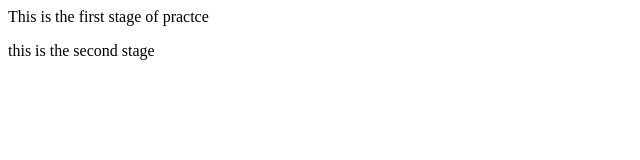
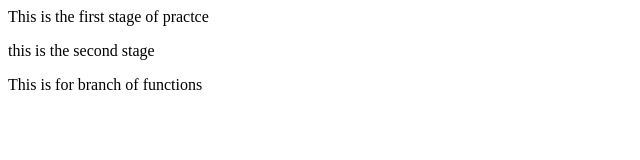
Before and after one commit to Nasir-03/practice, a plain HTML site: page index.html in a window 1280 px wide. Shown: the whole page, without its empty margins (0-640 px from the left). Drawn offline with Linux system fonts and the light colour scheme.

Commit message:
Add Function2

```diff
--- a/index.html
+++ b/index.html
@@ -1,2 +1,4 @@
 <p>This is the first stage of practce</p>
 <p>this is the second stage</p>
+
+<p>This is for branch of functions</p>
```
